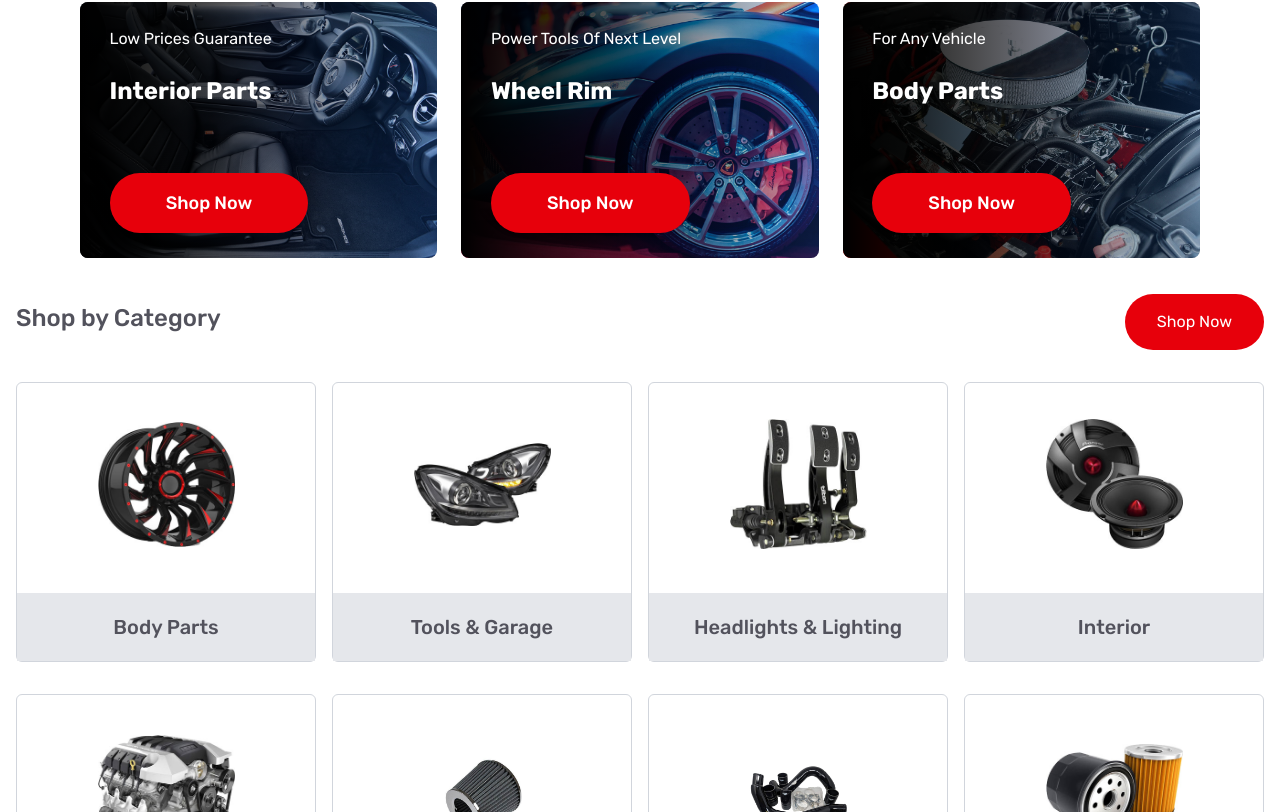
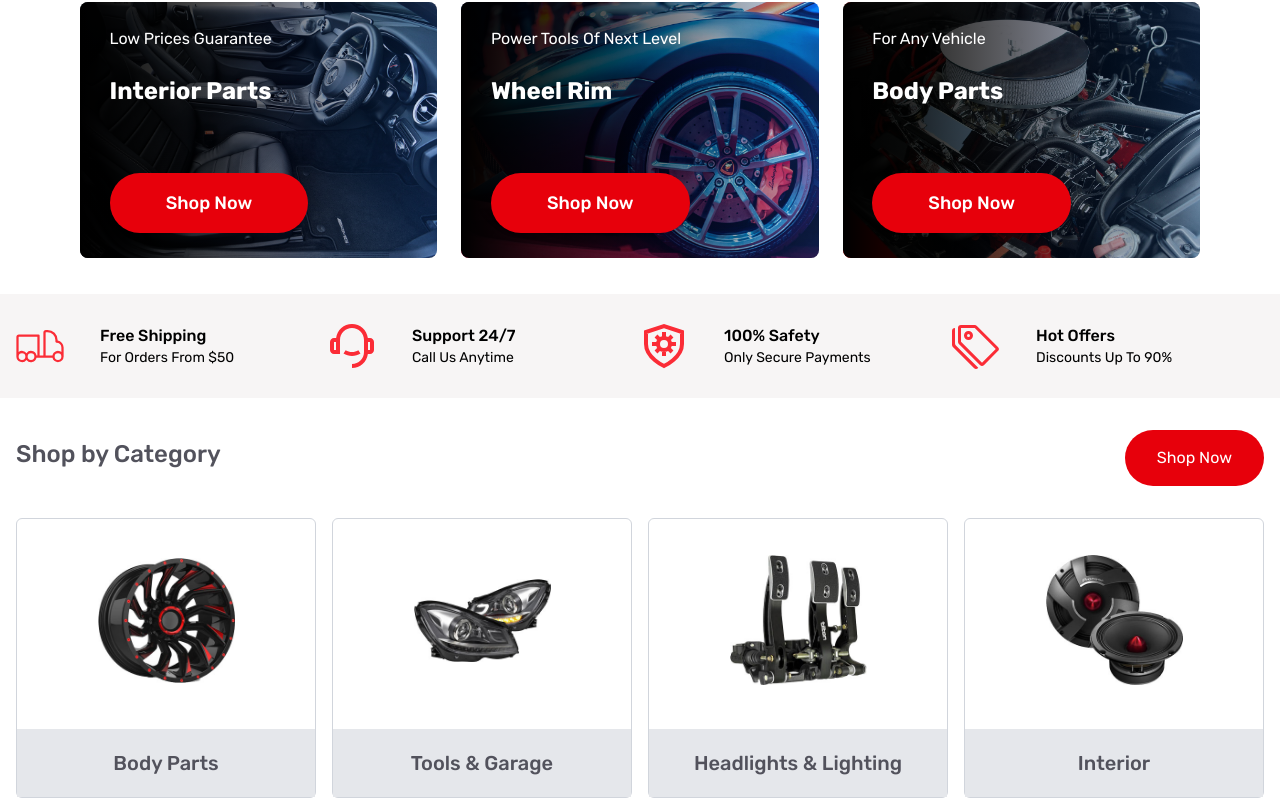
Before and after one commit to boyalonexr/Soyara-clone-app, a React (Vite) app: page / in a window 1280 px wide. Shown: the part 838-1650 px from the top of the page. Built offline with nearby package versions, Linux system fonts and the light colour scheme.

Commit message:
added the last feature for the main

```diff
--- a/src/App.jsx
+++ b/src/App.jsx
@@ -39,7 +39,7 @@ function App() {
 
   useEffect(() => {
   if (!loading) {
-    alert("⚠️ This app is still in development. Some bugs may be present.");
+    alert("⚠️ This website is still in development. Some bugs may be present.");
   }
 }, [loading]);
 
--- a/src/Components/Form.jsx
+++ b/src/Components/Form.jsx
@@ -13,14 +13,13 @@ export const FormCont = (props) => {
     <>
     <div
       onClick={() => props.setActivePopup(false)}
-      className="fixed inset-0 bg-black/50 backdrop-blur-sm z-30
-      lg:z-50"></div>
+      className="fixed inset-0 bg-black/50 backdrop-blur-sm z-50"></div>
 
     <motion.div
       key="login-popup"
       {...popupAnimation}
       style={{ boxShadow: '0 0 20px rgba(0,0,0,0.3)' }}
-      className="text-zinc-500 p-5 py-6 w-72 absolute top-18 left-0  z-30 lg:z-50 bg-white capitalize"
+      className="text-zinc-500 p-5 py-6 w-72 absolute top-18 left-0  z-50 lg:z-50 bg-white capitalize"
     >
       <h2 className="text-lg text-neutral-700 font-bold pb-3 text-center">
         log in to your account
@@ -69,14 +68,14 @@ export const CartPopup = ({ setActivePopup, cartItems, cartTotal, handleRemoveFr
     <>
     <div
       onClick={() => setActivePopup(false)}
-      className="fixed inset-0 bg-black/50 backdrop-blur-sm z-30
+      className="fixed inset-0 bg-black/50 backdrop-blur-sm z-50
       lg:z-50"/>
 
     <motion.div
       key="cart-popup"
       {...popupAnimation}
       style={{ boxShadow: '0 0 20px rgba(0,0,0,0.3)' }}
-      className="p-5 py-6 w-85 absolute z-30 lg:z-50 top-18 right-0 bg-white text-zinc-400"
+      className="p-5 py-6 w-85 absolute z-50 top-18 right-0 bg-white text-zinc-400"
     >
       {cartItems.length === 0 ? (
         <p className='text-center py-6 text-zinc-500'>No items in Cart</p>
--- a/src/Components/Navbar.jsx
+++ b/src/Components/Navbar.jsx
@@ -42,7 +42,7 @@ function Navbar({ openNavBar, setOpenNavbar }) {
   ];
 
   return (
-    <div className="sticky lg:static top-0 z-50 lg:z-40 bg-white p-2 w-full md:p-4 mx-auto shadow-lg">
+    <div className="sticky lg:static top-0 z-40 lg:z-30 bg-white p-2 w-full md:p-4 mx-auto shadow-lg">
       {/* Top Nav Container */}
       <div className="flex items-center justify-between md:w-[85%] mx-auto lg:w-[92%]">
         {/* Desktop: Shop by Category Button */}
--- a/src/Components/Shop.jsx
+++ b/src/Components/Shop.jsx
@@ -8,6 +8,10 @@ import shopCart5 from '../assets/shop-imgs/shop-cart5.jpg'
 import shopCart6 from '../assets/shop-imgs/shop-cart6.jpg'
 import shopCart7 from '../assets/featured-imgs/repair-part3.png'
 import shopCart8 from '../assets/featured-imgs/repair-part2.jpg'
+import { PiTruckTrailerLight } from 'react-icons/pi';
+import { RiCustomerService2Line } from 'react-icons/ri';
+import { GrShieldSecurity } from 'react-icons/gr';
+import { BsTags } from 'react-icons/bs';
 
 
 function Shop() {
@@ -24,9 +28,67 @@ function Shop() {
   { id: 8, name: "engine  drivetrain", image: shopCart6 },
 ];
 
+const features = [
+    {
+      icon: <PiTruckTrailerLight className='text-5xl text-red-500 mr-3' />,
+      title: 'Free Shipping',
+      subtitle: 'For orders from $50',
+      direction: 'left',
+    },
+    {
+      icon: <RiCustomerService2Line className='text-5xl text-red-500 mr-3' />,
+      title: 'Support 24/7',
+      subtitle: 'Call us anytime',
+      direction: 'left',
+    },
+    {
+      icon: <GrShieldSecurity className='text-5xl text-red-500 mr-3' />,
+      title: '100% Safety',
+      subtitle: 'Only secure payments',
+      direction: 'right',
+    },
+    {
+      icon: <BsTags className='text-5xl text-red-500 mr-3' />,
+      title: 'Hot Offers',
+      subtitle: 'Discounts up to 90%',
+      direction: 'right',
+    },
+  ];
+
+  const slideVariants = {
+    left: {
+      hidden: { opacity: 0, x: -50 },
+      visible: { opacity: 1, x: 0 },
+    },
+    right: {
+      hidden: { opacity: 0, x: 50 },
+      visible: { opacity: 1, x: 0 },
+    },
+  };
 
 
   return (
+    <>
+    <div className='grid grid-cols-1 md:grid-cols-2 lg:grid-cols-4 text-black bg-[#f7f5f5] p-4 capitalize mb-8'>
+      {features.map((item, index) => (
+        <motion.div
+          key={index}
+          className='flex items-center gap-6 py-3'
+          variants={slideVariants[item.direction]}
+          initial="hidden"
+          whileInView="visible"
+          viewport={{ once: true, amount: 0.6 }}
+          transition={{ duration: 0.6, delay: index * 0.1 }}
+        >
+          {item.icon}
+          <div>
+            <h2 className='font-medium'>{item.title}</h2>
+            <p className='text-sm'>{item.subtitle}</p>
+          </div>
+        </motion.div>
+      ))}
+    </div>
+
     <div className='flex flex-col p-2 px-4 mb-8 text-zinc-600 md:relative'>
       <h2 className='text-2xl font-medium mb-7 md:mb-12'>Shop by Category</h2>
 
@@ -56,7 +118,7 @@ function Shop() {
         </button>
 
 </div>
-
+</>
   )
 }
 
--- a/src/Components/featuredProdConts.js
+++ b/src/Components/featuredProdConts.js
@@ -10,6 +10,7 @@ import TireImg from '../assets/body-imgs/mini-tire-img.jpg';
 import carInterior from '../assets/car-interior.jpg';
 import whiteBenz from '../assets/white-benz.jpg';
 import carTab from '../assets/tab.png'
+
 
 export const FeaturedProducts = [
   {
```
